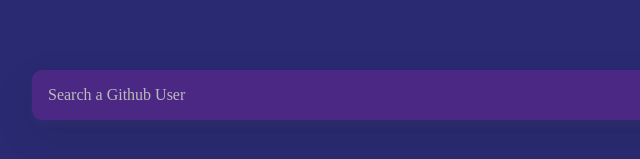
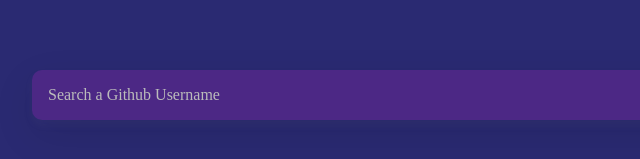
Before and after one commit to coderatiiita/github-profiles, a plain HTML site: page index.html in a window 1280 px wide. Shown: the part 289-448 px from the top of the page, 258-898 px from the left. Drawn offline with nearby package versions, Linux system fonts and the light colour scheme.

Commit message:
cosmetic change

```diff
--- a/index.html
+++ b/index.html
@@ -9,7 +9,7 @@
 </head>
 <body>
     <form class="user-form" id="form">
-        <input type="text" id="search" placeholder="Search a Github User">
+        <input type="text" id="search" placeholder="Search a Github Username">
     </form>
     <main id="main">
     </main>
```
